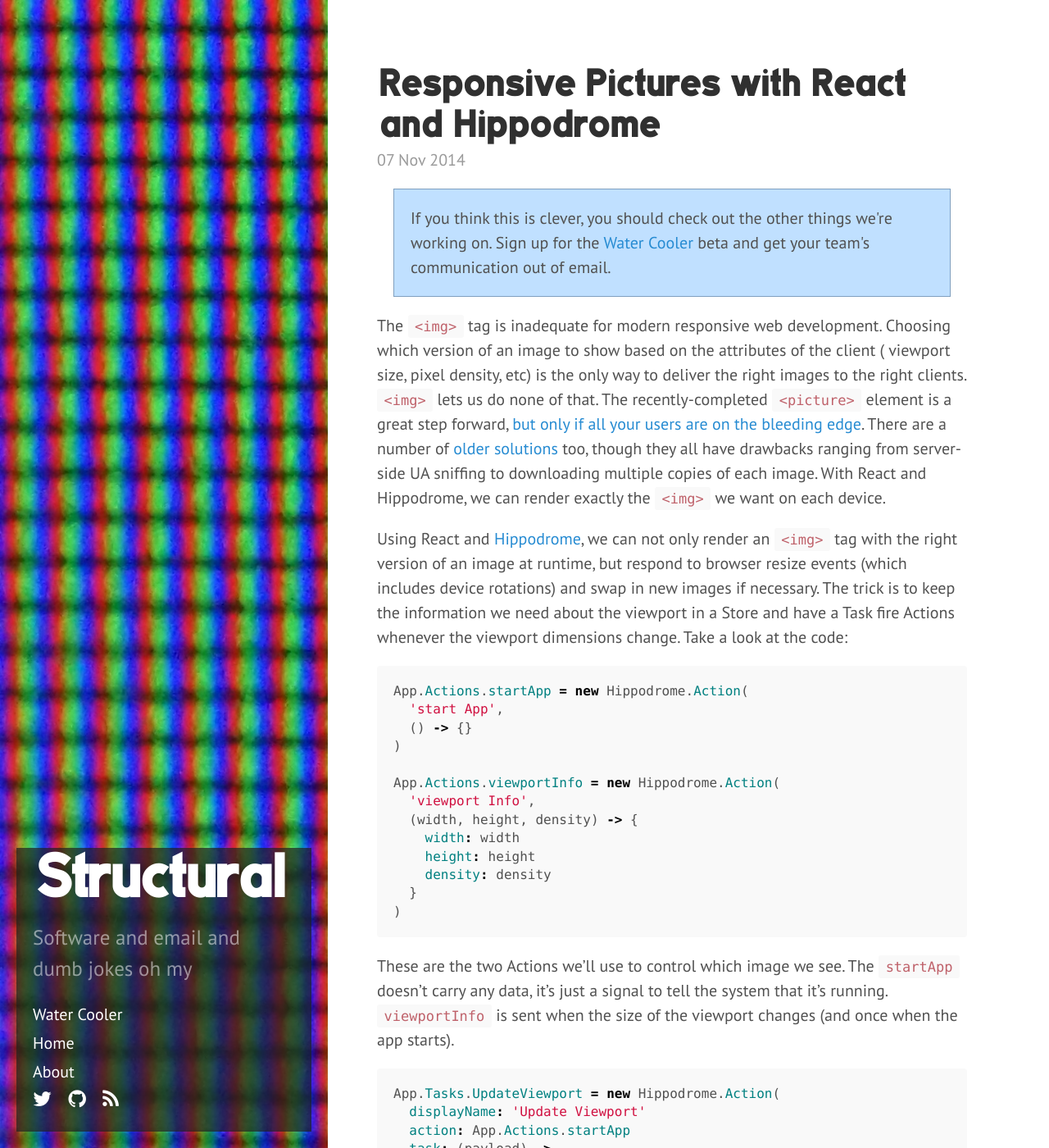
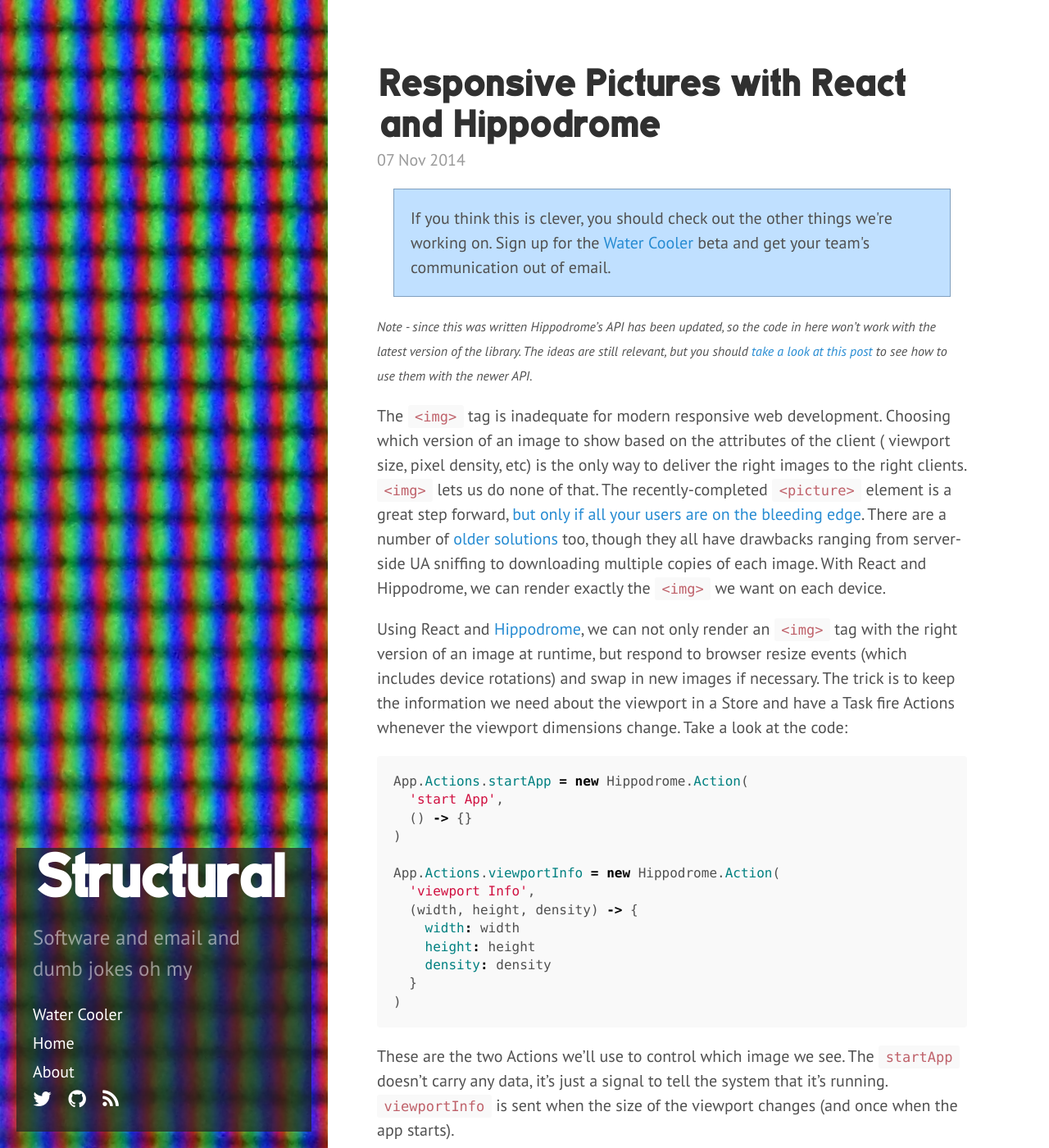
Before and after one commit to Structural/structural.github.io, a Jekyll site: the page built from _posts/2014-11-07-responsive-pictures.md, in a window 1280 px wide and 1400 px high. Shown: the whole window at 82% size. Built offline with Jekyll 4.4.1, drawn with Linux system fonts in a browser that asks for light colours; nearby versions of some CDN libraries; Markdown is read by kramdown in place of the engine named in the settings.

Commit message:
Add notice to old posts about new API.

```diff
--- /dev/null
+++ b/_includes/new_hippodrome_version.html
@@ -0,0 +1,7 @@
+<span class="post-notice">
+  Note - since this was written Hippodrome's API has been updated, so the
+  code in here won't work with the latest version of the library.  The ideas
+  are still relevant, but you should
+  <a href="/hippodrome-0-2">take a look at this post</a>
+  to see how to use them with the newer API.
+</span>
--- a/_posts/2014-11-07-responsive-pictures.md
+++ b/_posts/2014-11-07-responsive-pictures.md
@@ -5,6 +5,8 @@ author:   Sean Kermes
 referrer: blog-responsive-pictures
 image:    pixels.jpg
 ---
+
+{% include new_hippodrome_version.html %}
 
 The `<img>` tag is inadequate for modern responsive web development.  Choosing
 which version of an image to show based on the attributes of the client (
--- a/public/css/poole.css
+++ b/public/css/poole.css
@@ -354,6 +354,11 @@ tbody tr:nth-child(odd) th {
   color: #9a9a9a;
 }
 
+.post-notice {
+  font-style: italic;
+  font-size: 0.8rem;
+}
+
 /* Related posts */
 .related {
   padding-top: 2rem;
```
Also changed, not shown: _posts/2014-11-04-welcome-to-the-hippodrome.md (+2 -0 lines).
